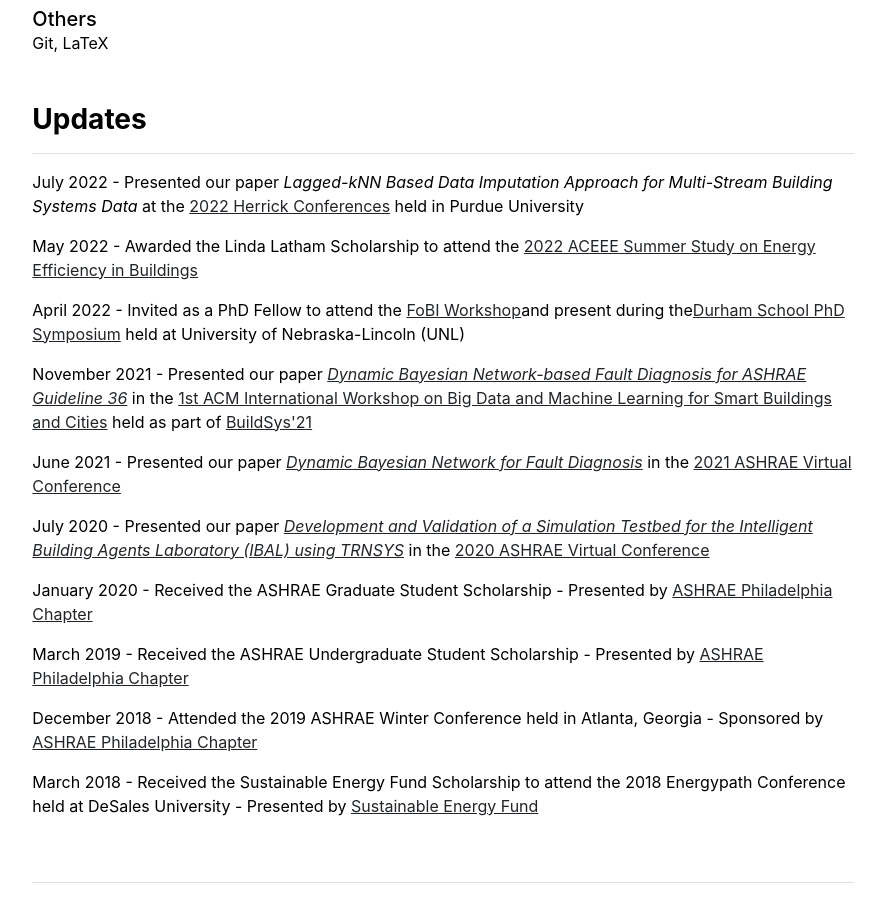
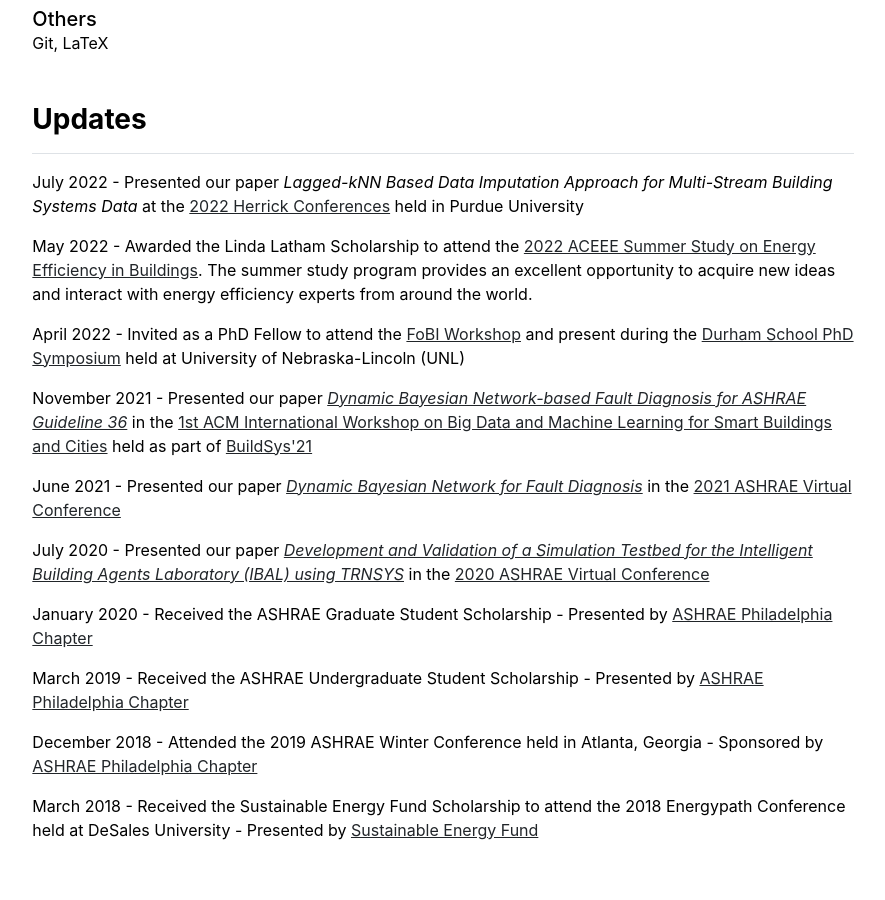
Before and after one commit to pradhanojas/pradhanojas.github.io, a Jekyll site: the page built from index.md, in a window 1280 px wide and 900 px high, scrolled down 1145 px. Shown: the whole window, without its empty margins (197-1082 px from the left). Built offline with Jekyll 4.4.1, drawn with Linux system fonts in a browser that asks for light colours.

Commit message:
Update home.html

```diff
--- a/_layouts/home.html
+++ b/_layouts/home.html
@@ -18,9 +18,9 @@ layout: default
 
     <p>July 2022 - Presented our paper <em>Lagged-kNN Based Data Imputation Approach for Multi-Stream Building Systems Data</em> at the <a href = "https://engineering.purdue.edu/Herrick/about/news/Conferences/2022" target="_blank">2022 Herrick Conferences</a> held in Purdue University</p>
 
-    <p>May 2022 - Awarded the Linda Latham Scholarship to attend the <a href = "https://www.aceee.org/2022-buildings-summer-study" target="_blank">2022 ACEEE Summer Study on Energy Efficiency in Buildings</a></p>
+    <p>May 2022 - Awarded the Linda Latham Scholarship to attend the <a href = "https://www.aceee.org/2022-buildings-summer-study" target="_blank">2022 ACEEE Summer Study on Energy Efficiency in Buildings</a>. The summer study program provides an excellent opportunity to acquire new ideas and interact with energy efficiency experts from around the world.</p>
 
-    <p>April 2022 - Invited as a PhD Fellow to attend the <a href="https://engineering.unl.edu/durhamschool/fobi-workshop/"target="_blank">FoBI Workshop</a>and present during the<a href = "https://engineering.unl.edu/durhamschool/phd-symposium" target="_blank">Durham School PhD Symposium</a> held at University of Nebraska-Lincoln (UNL)</p>
+    <p>April 2022 - Invited as a PhD Fellow to attend the <a href="https://engineering.unl.edu/durhamschool/fobi-workshop/"target="_blank">FoBI Workshop</a> and present during the <a href = "https://engineering.unl.edu/durhamschool/phd-symposium" target="_blank">Durham School PhD Symposium</a> held at University of Nebraska-Lincoln (UNL)</p>
 
     <p>November 2021 - Presented our paper <a href="https://dl.acm.org/doi/abs/10.1145/3486611.3491124" target="_blank"><em>Dynamic Bayesian Network-based Fault Diagnosis for ASHRAE Guideline 36</em></a> in the <a href = "https://www.acmbalances.org" target="_blank">1st ACM International Workshop on Big Data and Machine Learning for Smart Buildings and Cities</a> held as part of <a href = "https://buildsys.acm.org/2021" target="_blank">BuildSys'21</a></p>
 
```
